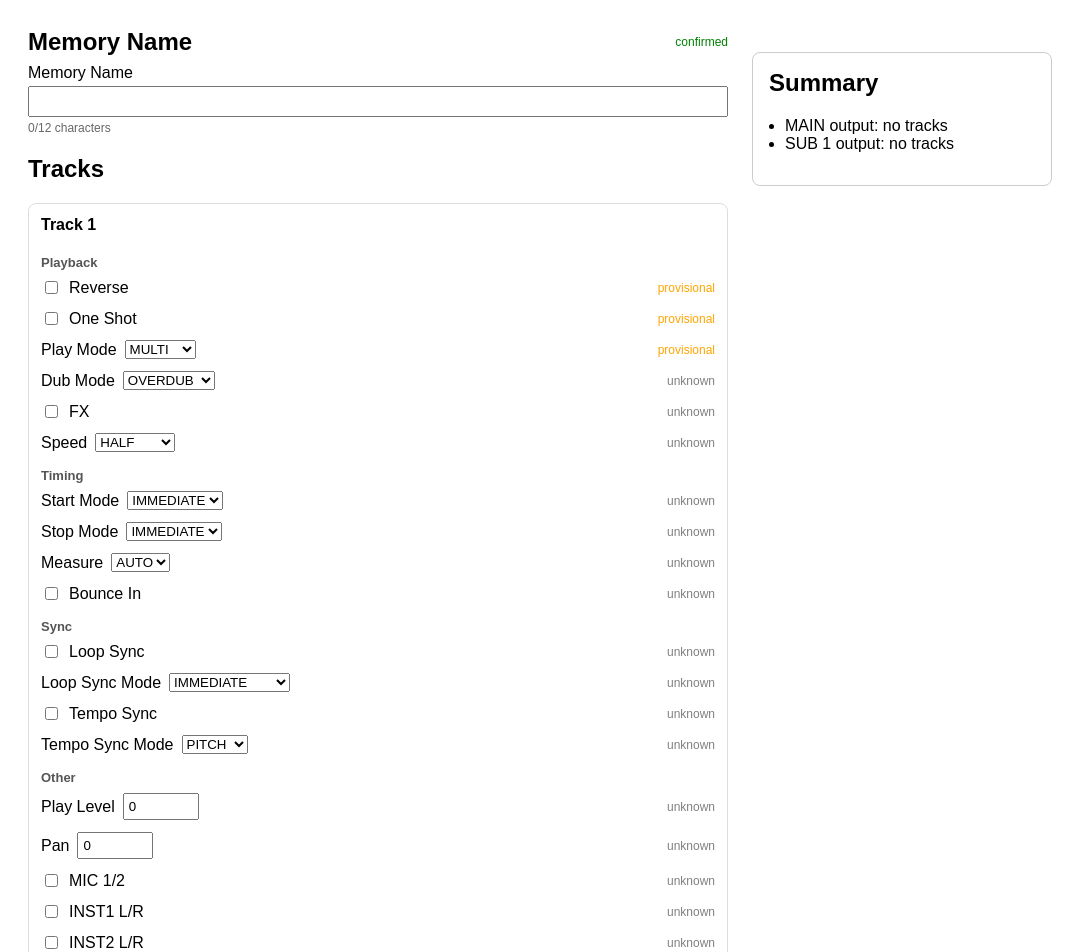
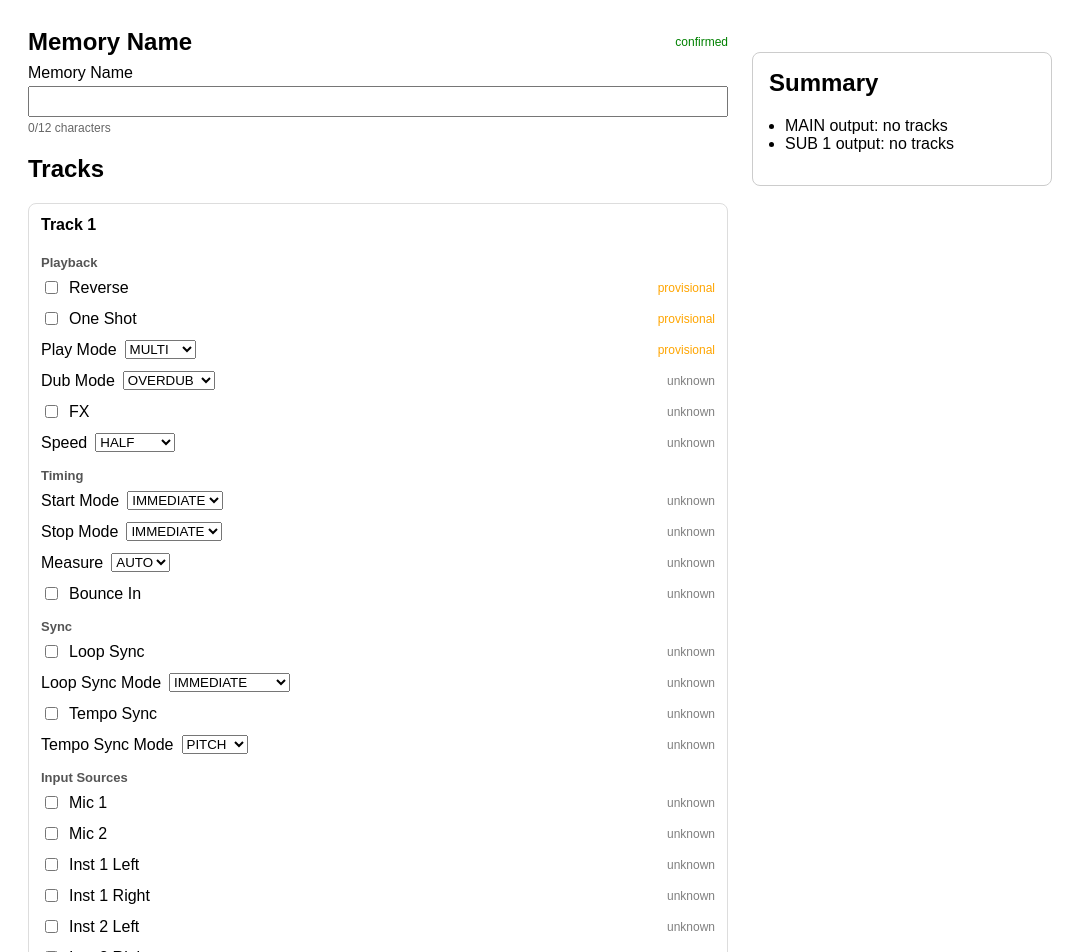
Before and after one commit to devknowsdev/RC-600_Dev, a React (Vite) app in the folder apps/rc600-mac-ui/: page / in a window 1280 px wide. Shown: the top 952 px of the page, without its empty margins (0-1087 px from the left). Built offline with nearby package versions, Linux system fonts and the light colour scheme.

Commit message:
Converge track input sources to validated 7-source model

```diff
--- a/apps/rc600-mac-ui/public/v1-memory-model.yaml
+++ b/apps/rc600-mac-ui/public/v1-memory-model.yaml
@@ -110,20 +110,38 @@ memory_sections:
         values: "L50..CENTER..R50"
         mapping_status: unknown
 
-      - canonical_id: track.input_sources.mic_1_2
-        ui_label: MIC 1/2
+      - canonical_id: track.input_sources.mic_1
+        ui_label: Mic 1
         type: enum
         values: [OFF, ON]
         mapping_status: unknown
 
-      - canonical_id: track.input_sources.inst1_l_r
-        ui_label: INST1 L/R
+      - canonical_id: track.input_sources.mic_2
+        ui_label: Mic 2
         type: enum
         values: [OFF, ON]
         mapping_status: unknown
 
-      - canonical_id: track.input_sources.inst2_l_r
-        ui_label: INST2 L/R
+      - canonical_id: track.input_sources.inst1_left
+        ui_label: Inst 1 Left
+        type: enum
+        values: [OFF, ON]
+        mapping_status: unknown
+
+      - canonical_id: track.input_sources.inst1_right
+        ui_label: Inst 1 Right
+        type: enum
+        values: [OFF, ON]
+        mapping_status: unknown
+
+      - canonical_id: track.input_sources.inst2_left
+        ui_label: Inst 2 Left
+        type: enum
+        values: [OFF, ON]
+        mapping_status: unknown
+
+      - canonical_id: track.input_sources.inst2_right
+        ui_label: Inst 2 Right
         type: enum
         values: [OFF, ON]
         mapping_status: unknown
--- a/apps/rc600-mac-ui/src/features/memory-editor/sections/TrackCard.tsx
+++ b/apps/rc600-mac-ui/src/features/memory-editor/sections/TrackCard.tsx
@@ -42,12 +42,23 @@ const SYNC_FIELDS = [
   'track.tempo_sync_mode',
 ]
 
+const INPUT_SOURCE_FIELDS = [
+  'track.input_sources.mic_1',
+  'track.input_sources.mic_2',
+  'track.input_sources.inst1_left',
+  'track.input_sources.inst1_right',
+  'track.input_sources.inst2_left',
+  'track.input_sources.inst2_right',
+  'track.input_sources.rhythm',
+]
+
 export function TrackCard({ trackIndex, fields, state, onFieldChange }: Props) {
   const playbackFields = fields.filter((f) => PLAYBACK_FIELDS.includes(f.canonical_id))
   const timingFields = fields.filter((f) => TIMING_FIELDS.includes(f.canonical_id))
   const syncFields = fields.filter((f) => SYNC_FIELDS.includes(f.canonical_id))
+  const inputSourceFields = fields.filter((f) => INPUT_SOURCE_FIELDS.includes(f.canonical_id))
   // Any field not in a named group falls through to a catch-all section
-  const knownIds = [...PLAYBACK_FIELDS, ...TIMING_FIELDS, ...SYNC_FIELDS]
+  const knownIds = [...PLAYBACK_FIELDS, ...TIMING_FIELDS, ...SYNC_FIELDS, ...INPUT_SOURCE_FIELDS]
   const otherFields = fields.filter((f) => !knownIds.includes(f.canonical_id))
 
   return (
@@ -93,6 +104,19 @@ export function TrackCard({ trackIndex, fields, state, onFieldChange }: Props) {
         </Subsection>
       )}
 
+      {inputSourceFields.length > 0 && (
+        <Subsection title="Input Sources">
+          {inputSourceFields.map((field) => (
+            <FieldRenderer
+              key={field.canonical_id}
+              field={field}
+              value={state[field.canonical_id]}
+              onChange={(v) => onFieldChange(field.canonical_id, v)}
+            />
+          ))}
+        </Subsection>
+      )}
+
       {otherFields.length > 0 && (
         <Subsection title="Other">
           {otherFields.map((field) => (
```
Also changed, not shown: 1 other file (tests, documents, lock files or other folders).
